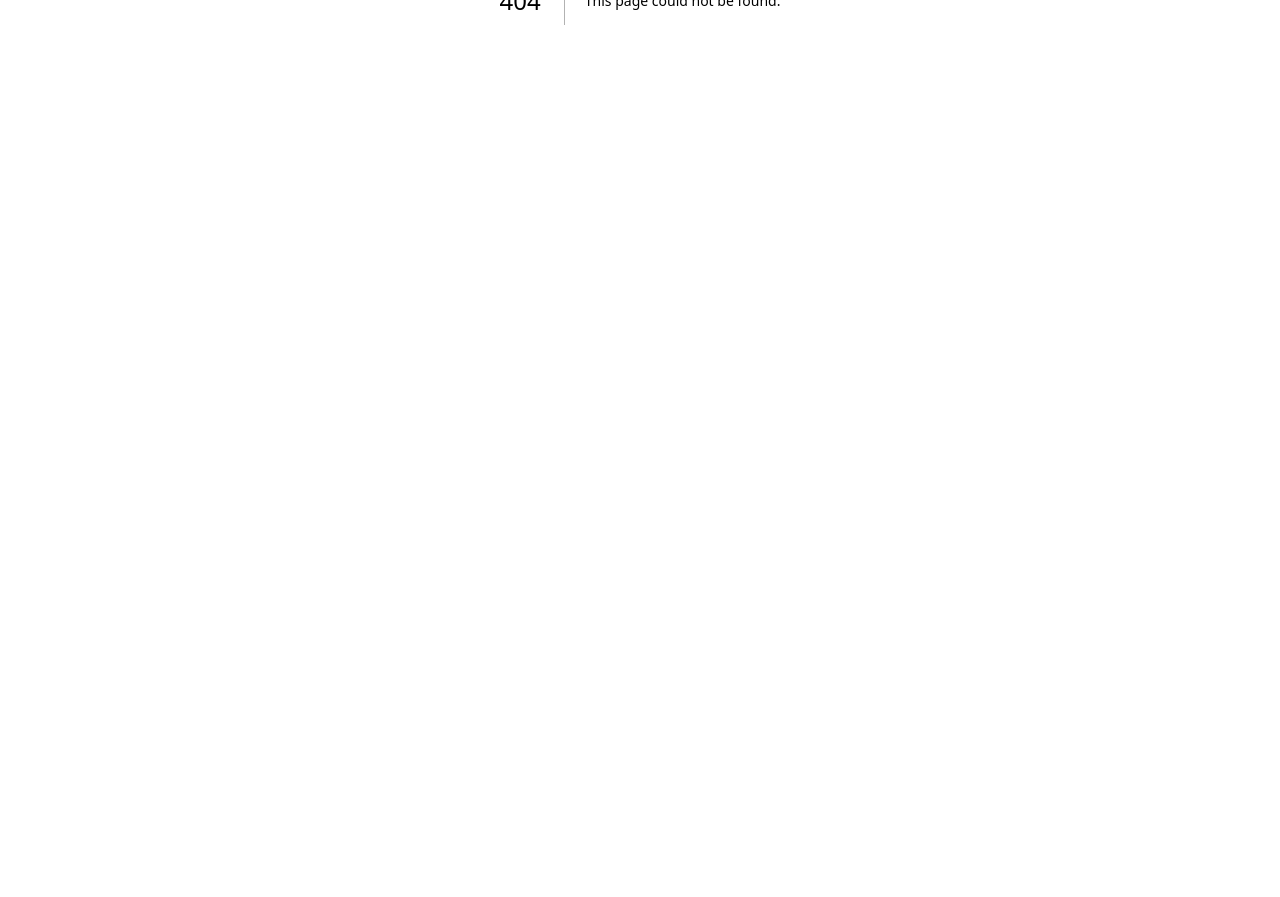
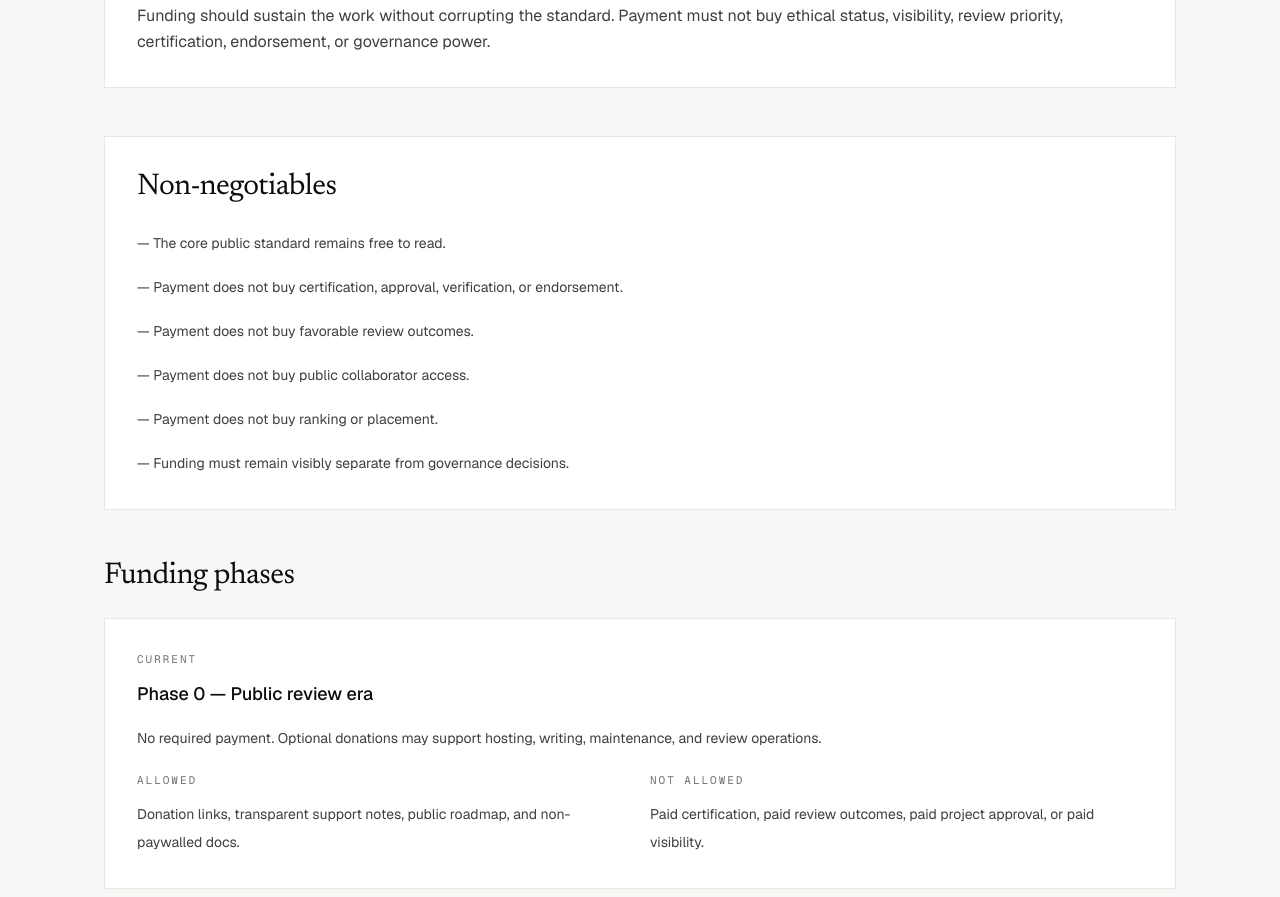
Before and after one commit to zacharymplace/creative-bridge, a Next.js app: page /funding in a window 1280 px wide. Before the commit this address had no page. Shown: the part 400-1297 px from the top of the page. Before the commit the page ends 800 px from the top, so only its background shows below. Built offline with nearby package versions, Linux system fonts and the light colour scheme.

Commit message:
Add funding and pricing principles

```diff
--- a/package.json
+++ b/package.json
@@ -1,6 +1,6 @@
 {
   "name": "creative-bridge",
-  "version": "2.8.0",
+  "version": "2.9.0",
   "private": true,
   "scripts": {
     "prebuild": "node scripts/sync-public-assets.mjs",
--- a/scripts/qa-static-export.mjs
+++ b/scripts/qa-static-export.mjs
@@ -57,6 +57,9 @@ const requiredFiles = [
   "docs/releases/v2.6.0.md",
   "docs/releases/v2.7.0.md",
   "docs/releases/v2.8.0.md",
+  "docs/releases/v2.9.0.md",
+  "docs/business/funding-and-pricing-principles.md",
+  "funding.html",
   "docs/review/feedback-seed-log.md",
   "feedback-seeds.html",
   "docs/review/public-review-launch-copy.md",
--- a/scripts/sync-public-assets.mjs
+++ b/scripts/sync-public-assets.mjs
@@ -49,6 +49,8 @@ const markdownFiles = [
   "releases/v2.6.0.md",
   "releases/v2.7.0.md",
   "releases/v2.8.0.md",
+  "releases/v2.9.0.md",
+  "business/funding-and-pricing-principles.md",
   "review/feedback-seed-log.md",
   "review/public-review-launch-copy.md",
   "start-here.md",
--- /dev/null
+++ b/src/app/funding/page.tsx
@@ -0,0 +1,128 @@
+import { fundingPrinciples } from "@/content/funding/funding-principles";
+
+export default function FundingPage() {
+  return (
+    <main>
+      <section className="cb-container cb-section-y">
+        <p className="font-mono text-[13px] uppercase tracking-[0.18em] text-[var(--cb-muted)]">
+          Version {fundingPrinciples.version}
+        </p>
+
+        <h1 className="cb-display mt-4 max-w-4xl text-4xl tracking-tight text-[var(--cb-ink)] sm:text-5xl sm:leading-tight">
+          {fundingPrinciples.title}
+        </h1>
+
+        <p className="mt-6 max-w-3xl text-lg leading-relaxed text-[var(--cb-body)]">
+          {fundingPrinciples.summary}
+        </p>
+
+        <div className="mt-10 border border-[var(--cb-border)] bg-[var(--cb-surface)] p-6 sm:p-8">
+          <h2 className="text-base font-medium text-[var(--cb-ink)]">
+            Position
+          </h2>
+          <p className="mt-4 text-base leading-relaxed text-[var(--cb-body)]">
+            {fundingPrinciples.position}
+          </p>
+        </div>
+
+        <section className="mt-12 border border-[var(--cb-border)] bg-[var(--cb-surface)] p-6 sm:p-8">
+          <h2 className="cb-display text-3xl text-[var(--cb-ink)]">
+            Non-negotiables
+          </h2>
+          <ul className="mt-6 space-y-4 text-sm leading-7 text-[var(--cb-body)]">
+            {fundingPrinciples.nonNegotiables.map((item) => (
+              <li key={item}>— {item}</li>
+            ))}
+          </ul>
+        </section>
+
+        <section className="mt-12">
+          <h2 className="cb-display text-3xl text-[var(--cb-ink)]">
+            Funding phases
+          </h2>
+
+          <div className="mt-6 grid gap-5">
+            {fundingPrinciples.phases.map((phase) => (
+              <article
+                key={phase.title}
+                className="border border-[var(--cb-border)] bg-[var(--cb-surface)] p-6 sm:p-8"
+              >
+                <p className="font-mono text-[11px] uppercase tracking-[0.18em] text-[var(--cb-muted)]">
+                  {phase.timing}
+                </p>
+                <h3 className="mt-3 text-lg font-medium text-[var(--cb-ink)]">
+                  {phase.title}
+                </h3>
+                <p className="mt-4 text-sm leading-7 text-[var(--cb-body)]">
+                  {phase.model}
+                </p>
+
+                <div className="mt-5 grid gap-5 md:grid-cols-2">
+                  <div>
+                    <h4 className="font-mono text-[11px] uppercase tracking-[0.18em] text-[var(--cb-muted)]">
+                      Allowed
+                    </h4>
+                    <p className="mt-3 text-sm leading-7 text-[var(--cb-body)]">
+                      {phase.allowed}
+                    </p>
+                  </div>
+                  <div>
+                    <h4 className="font-mono text-[11px] uppercase tracking-[0.18em] text-[var(--cb-muted)]">
+                      Not allowed
+                    </h4>
+                    <p className="mt-3 text-sm leading-7 text-[var(--cb-body)]">
+                      {phase.notAllowed}
+                    </p>
+                  </div>
+                </div>
+              </article>
+            ))}
+          </div>
+        </section>
+
+        <section className="mt-12">
+          <h2 className="cb-display text-3xl text-[var(--cb-ink)]">
+            Pricing ladders
+          </h2>
+
+          <div className="mt-6 grid gap-5 md:grid-cols-2">
+            {fundingPrinciples.pricingLadders.map((tier) => (
+              <article
+                key={tier.name}
+                className="border border-[var(--cb-border)] bg-[var(--cb-surface)] p-6"
+              >
+                <h3 className="text-lg font-medium text-[var(--cb-ink)]">
+                  {tier.name}
+                </h3>
+                <p className="mt-3 font-mono text-[12px] uppercase tracking-[0.14em] text-[var(--cb-muted)]">
+                  {tier.price}
+                </p>
+                <p className="mt-4 text-sm leading-7 text-[var(--cb-body)]">
+                  {tier.purpose}
+                </p>
+              </article>
+            ))}
+          </div>
+        </section>
+
+        <section className="mt-12 border border-[var(--cb-border)] bg-[var(--cb-surface)] p-6 sm:p-8">
+          <h2 className="cb-display text-3xl text-[var(--cb-ink)]">
+            Drift risks
+          </h2>
+          <div className="mt-6 grid gap-5">
+            {fundingPrinciples.driftRisks.map((item) => (
+              <div key={item.risk}>
+                <h3 className="text-base font-medium text-[var(--cb-ink)]">
+                  {item.risk}
+                </h3>
+                <p className="mt-2 text-sm leading-7 text-[var(--cb-body)]">
+                  {item.guardrail}
+                </p>
+              </div>
+            ))}
+          </div>
+        </section>
+      </section>
+    </main>
+  );
+}
--- /dev/null
+++ b/src/content/funding/funding-principles.ts
@@ -0,0 +1,112 @@
+export const fundingPrinciples = {
+  title: "Funding & Pricing Principles",
+  version: "2.9.0",
+  summary:
+    "A public funding model for supporting The Creative Bridge without turning the standard into paywalled authority, certification, marketplace access, or influence buying.",
+  position:
+    "Funding should sustain the work without corrupting the standard. Payment must not buy ethical status, visibility, review priority, certification, endorsement, or governance power.",
+  nonNegotiables: [
+    "The core public standard remains free to read.",
+    "Payment does not buy certification, approval, verification, or endorsement.",
+    "Payment does not buy favorable review outcomes.",
+    "Payment does not buy public collaborator access.",
+    "Payment does not buy ranking or placement.",
+    "Funding must remain visibly separate from governance decisions.",
+  ],
+  phases: [
+    {
+      title: "Phase 0 — Public review era",
+      timing: "Current",
+      model:
+        "No required payment. Optional donations may support hosting, writing, maintenance, and review operations.",
+      allowed:
+        "Donation links, transparent support notes, public roadmap, and non-paywalled docs.",
+      notAllowed:
+        "Paid certification, paid review outcomes, paid project approval, or paid visibility.",
+    },
+    {
+      title: "Phase 1 — Supporter era",
+      timing: "After meaningful external review",
+      model:
+        "Optional supporter memberships for people who want to sustain the public standard.",
+      allowed:
+        "Supporter updates, changelog notes, behind-the-scenes essays, and early drafts.",
+      notAllowed:
+        "Governance control, review priority, certification, endorsement, or creator ranking.",
+    },
+    {
+      title: "Phase 2 — Toolkit era",
+      timing: "After the standard proves useful",
+      model:
+        "Paid templates, implementation packs, workshops, and advisory materials can exist around the free standard.",
+      allowed:
+        "Downloadable templates, implementation guides, paid workshops, and organization-facing support.",
+      notAllowed:
+        "Locking the standard itself, selling approval, or creating pay-to-legitimize workflows.",
+    },
+    {
+      title: "Phase 3 — Institutional era",
+      timing: "Only after governance hardening",
+      model:
+        "Organizations may fund implementation, training, or stewardship without controlling the standard.",
+      allowed:
+        "Institutional sponsorship, implementation support, training, and public-interest grants.",
+      notAllowed:
+        "Sponsor influence over rejected patterns, governance decisions, review outcomes, or public claims.",
+    },
+  ],
+  pricingLadders: [
+    {
+      name: "Donation",
+      price: "$5–$25 one-time or monthly",
+      purpose:
+        "Support public maintenance without receiving authority, access, or review advantage.",
+    },
+    {
+      name: "Supporter",
+      price: "$5–$15/month",
+      purpose:
+        "Sustain ongoing writing, review response work, and public documentation.",
+    },
+    {
+      name: "Builder Toolkit",
+      price: "$29–$99 one-time",
+      purpose:
+        "Templates and implementation materials for creators or teams applying the standard.",
+    },
+    {
+      name: "Workshop",
+      price: "$250–$1,500/session",
+      purpose:
+        "Guided application for teams, studios, classrooms, or creative organizations.",
+    },
+    {
+      name: "Institutional Support",
+      price: "Custom",
+      purpose:
+        "Sponsorship or implementation support with public non-interference boundaries.",
+    },
+  ],
+  driftRisks: [
+    {
+      risk: "Supporter capture",
+      guardrail:
+        "Supporters may fund the work, but they do not control the standard.",
+    },
+    {
+      risk: "Pay-to-legitimize",
+      guardrail:
+        "No payment tier can imply approval, certification, verification, or endorsement.",
+    },
+    {
+      risk: "Platform monetization drift",
+      guardrail:
+        "Payments cannot create rankings, marketplace placement, public profile boosts, or collaborator access.",
+    },
+    {
+      risk: "Governance influence",
+      guardrail:
+        "Sponsors and paid users cannot override rejected patterns or governance constraints.",
+    },
+  ],
+} as const;
--- a/src/content/site-copy.ts
+++ b/src/content/site-copy.ts
@@ -171,6 +171,7 @@ export const footerCopy = {
   { label: "Limits", href: "/limits" },
   { label: "Launch Copy", href: "/launch-copy" },
   { label: "Feedback Seeds", href: "/feedback-seeds" },
+  { label: "Funding", href: "/funding" },
   { label: "Submit", href: "/submit" },
   { label: "Collaborate", href: "/collaborate" },
   { label: "Trust", href: "/trust" },
@@ -192,6 +193,7 @@ export const footerCopy = {
   { label: "Limits", href: "/limits" },
   { label: "Launch Copy", href: "/launch-copy" },
   { label: "Feedback Seeds", href: "/feedback-seeds" },
+  { label: "Funding", href: "/funding" },
     { label: "Start", href: "/start" },
   { label: "Standard", href: "/standard" },
     { label: "Manifesto", href: "/manifesto" },
```
Also changed, not shown: 2 other files (tests, documents, lock files or other folders).
